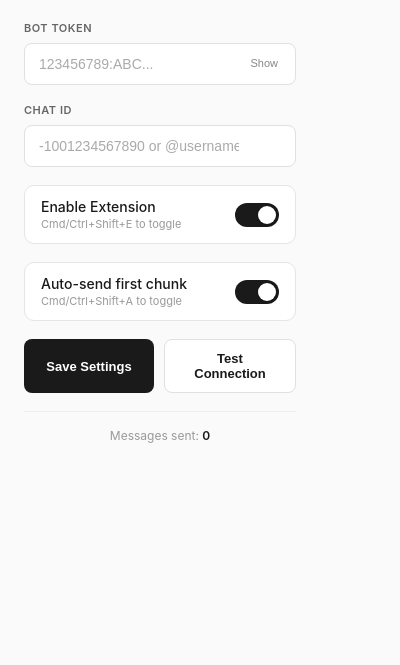
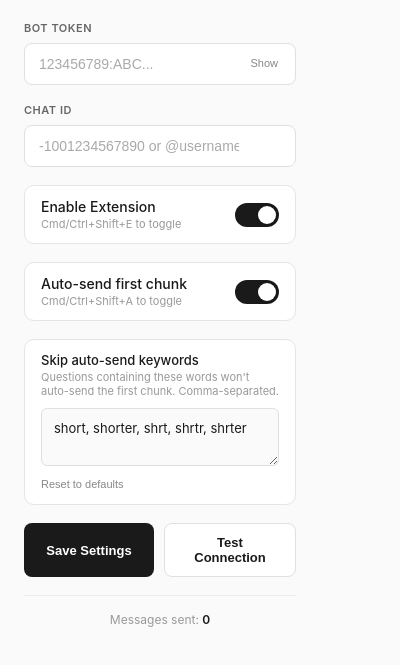
Before and after one commit to YashD5291/Persephone, a browser extension: page popup.html in a window 400 px wide. Shown: the part 145-810 px from the top of the page. Drawn offline with Linux system fonts and the light colour scheme.

Commit message:
[functional+new] - Added auto-send skip for questions containing defined keywords

```diff
--- a/popup.css
+++ b/popup.css
@@ -211,6 +211,70 @@ input:checked + .slider:before {
   transform: translateX(20px);
 }
 
+/* Keywords Section */
+.keywords-section {
+  margin-bottom: 18px;
+  padding: 12px 16px;
+  background: #fff;
+  border: 1px solid #e5e5e5;
+  border-radius: 10px;
+}
+
+.keywords-label {
+  display: block;
+  font-size: 13px;
+  font-weight: 500;
+  color: #1a1a1a;
+  margin-bottom: 2px;
+}
+
+.keywords-hint {
+  font-size: 11px;
+  color: #999;
+  margin-bottom: 10px;
+}
+
+.keywords-input {
+  width: 100%;
+  padding: 10px 12px;
+  background: #fafafa;
+  border: 1px solid #e0e0e0;
+  border-radius: 6px;
+  color: #1a1a1a;
+  font-size: 13px;
+  font-family: -apple-system, BlinkMacSystemFont, 'Segoe UI', Roboto, sans-serif;
+  line-height: 1.4;
+  resize: vertical;
+  box-sizing: border-box;
+  transition: border-color 0.2s;
+}
+
+.keywords-input:focus {
+  outline: none;
+  border-color: #1a1a1a;
+  box-shadow: 0 0 0 3px rgba(0, 0, 0, 0.06);
+}
+
+.keywords-input::placeholder {
+  color: #aaa;
+}
+
+.keywords-reset {
+  margin-top: 8px;
+  background: none;
+  border: none;
+  color: #888;
+  font-size: 11px;
+  cursor: pointer;
+  padding: 0;
+  font-weight: 500;
+  transition: color 0.2s;
+}
+
+.keywords-reset:hover {
+  color: #1a1a1a;
+}
+
 .button-group {
   display: flex;
   gap: 10px;
--- a/popup.html
+++ b/popup.html
@@ -56,6 +56,13 @@
       </label>
     </div>
 
+    <div class="keywords-section" id="keywordsSection">
+      <label class="keywords-label">Skip auto-send keywords</label>
+      <p class="keywords-hint">Questions containing these words won't auto-send the first chunk. Comma-separated.</p>
+      <textarea id="skipKeywords" class="keywords-input" placeholder="short, shorter, brief..." rows="2"></textarea>
+      <button id="resetKeywords" class="keywords-reset">Reset to defaults</button>
+    </div>
+
     <div class="button-group">
       <button id="saveBtn" class="btn primary">Save Settings</button>
       <button id="testBtn" class="btn secondary">Test Connection</button>
--- a/popup.js
+++ b/popup.js
@@ -11,6 +11,11 @@ document.addEventListener('DOMContentLoaded', async () => {
   const messageCount = document.getElementById('messageCount');
   const toggleToken = document.getElementById('toggleToken');
   const tokenIcon = document.getElementById('tokenIcon');
+  const skipKeywordsInput = document.getElementById('skipKeywords');
+  const resetKeywordsBtn = document.getElementById('resetKeywords');
+  const keywordsSection = document.getElementById('keywordsSection');
+
+  const DEFAULT_SKIP_KEYWORDS = ['short', 'shorter', 'shrt', 'shrtr', 'shrter'];
 
   // Load saved settings
   const settings = await chrome.storage.sync.get([
@@ -18,7 +23,8 @@ document.addEventListener('DOMContentLoaded', async () => {
     'chatId',
     'messageCount',
     'extensionEnabled',
-    'autoSendFirstChunk'
+    'autoSendFirstChunk',
+    'autoSendSkipKeywords'
   ]);
 
   if (settings.botToken) botTokenInput.value = settings.botToken;
@@ -26,6 +32,11 @@ document.addEventListener('DOMContentLoaded', async () => {
   enabledToggle.checked = settings.extensionEnabled !== false; // Default true
   autoSendToggle.checked = settings.autoSendFirstChunk !== false; // Default true
   messageCount.textContent = settings.messageCount || 0;
+
+  // Load skip keywords
+  const keywords = settings.autoSendSkipKeywords || DEFAULT_SKIP_KEYWORDS;
+  skipKeywordsInput.value = keywords.join(', ');
+  updateKeywordsVisibility(settings.autoSendFirstChunk !== false);
 
   updateStatus(settings.botToken && settings.chatId, settings.extensionEnabled !== false);
 
@@ -128,6 +139,7 @@ document.addEventListener('DOMContentLoaded', async () => {
   autoSendToggle.addEventListener('change', async () => {
     const autoSendFirstChunk = autoSendToggle.checked;
     await chrome.storage.sync.set({ autoSendFirstChunk });
+    updateKeywordsVisibility(autoSendFirstChunk);
 
     // Notify content scripts
     chrome.tabs.query({ url: ['https://grok.com/*', 'https://x.com/i/grok*'] }, (tabs) => {
@@ -136,6 +148,39 @@ document.addEventListener('DOMContentLoaded', async () => {
       });
     });
   });
+
+  // Keywords: save on blur (when user finishes editing)
+  let keywordsSaveTimeout = null;
+  skipKeywordsInput.addEventListener('input', () => {
+    clearTimeout(keywordsSaveTimeout);
+    keywordsSaveTimeout = setTimeout(saveKeywords, 800);
+  });
+  skipKeywordsInput.addEventListener('blur', saveKeywords);
+
+  async function saveKeywords() {
+    clearTimeout(keywordsSaveTimeout);
+    const raw = skipKeywordsInput.value;
+    const keywords = raw.split(',').map(k => k.trim()).filter(k => k.length > 0);
+    await chrome.storage.sync.set({ autoSendSkipKeywords: keywords });
+
+    // Notify content scripts
+    chrome.tabs.query({ url: ['https://grok.com/*', 'https://x.com/i/grok*'] }, (tabs) => {
+      tabs.forEach(tab => {
+        chrome.tabs.sendMessage(tab.id, { type: 'SKIP_KEYWORDS_CHANGED', keywords });
+      });
+    });
+  }
+
+  // Reset keywords to defaults
+  resetKeywordsBtn.addEventListener('click', async () => {
+    skipKeywordsInput.value = DEFAULT_SKIP_KEYWORDS.join(', ');
+    await saveKeywords();
+    showMessage('Keywords reset to defaults', 'success');
+  });
+
+  function updateKeywordsVisibility(autoSendEnabled) {
+    keywordsSection.style.display = autoSendEnabled ? 'block' : 'none';
+  }
 
   // Listen for storage changes
   chrome.storage.onChanged.addListener((changes) => {
@@ -147,7 +192,13 @@ document.addEventListener('DOMContentLoaded', async () => {
       updateStatus(botTokenInput.value && chatIdInput.value, changes.extensionEnabled.newValue !== false);
     }
     if (changes.autoSendFirstChunk !== undefined) {
-      autoSendToggle.checked = changes.autoSendFirstChunk.newValue !== false;
+      const enabled = changes.autoSendFirstChunk.newValue !== false;
+      autoSendToggle.checked = enabled;
+      updateKeywordsVisibility(enabled);
+    }
+    if (changes.autoSendSkipKeywords !== undefined) {
+      const kw = changes.autoSendSkipKeywords.newValue || DEFAULT_SKIP_KEYWORDS;
+      skipKeywordsInput.value = kw.join(', ');
     }
   });
 });
```
Also changed, not shown: content.js (+50 -2 lines), README.md.
